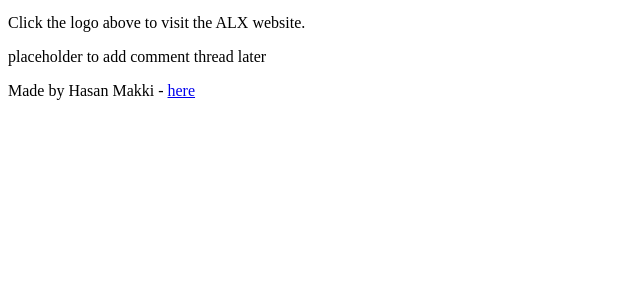
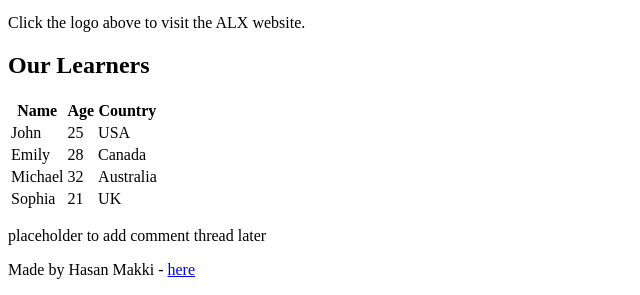
Before and after one commit to 7asanmakki/My_First_Portfolio, a plain HTML site: page html_basic/index.html in a window 1280 px wide. Shown: the part 593-888 px from the top of the page, without its empty margins (0-640 px from the left). Before the commit the page ends 800 px from the top, so only its background shows below. Drawn offline with Linux system fonts and the light colour scheme.

Commit message:
Add learners table to index page

```diff
--- a/html_basic/index.html
+++ b/html_basic/index.html
@@ -29,6 +29,40 @@
                 <img src="https://i.ibb.co/gTDZZT8/ALX-Logo-07.png" alt="ALX Logo" width="200">
             </a>
             <p>Click the logo above to visit the ALX website.</p>
+
+            <!-- Learners Table Added Here -->
+            <h2>Our Learners</h2>
+            <table>
+                <thead>
+                    <tr>
+                        <th>Name</th>
+                        <th>Age</th>
+                        <th>Country</th>
+                    </tr>
+                </thead>
+                <tbody>
+                    <tr>
+                        <td>John</td>
+                        <td>25</td>
+                        <td>USA</td>
+                    </tr>
+                    <tr>
+                        <td>Emily</td>
+                        <td>28</td>
+                        <td>Canada</td>
+                    </tr>
+                    <tr>
+                        <td>Michael</td>
+                        <td>32</td>
+                        <td>Australia</td>
+                    </tr>
+                    <tr>
+                        <td>Sophia</td>
+                        <td>21</td>
+                        <td>UK</td>
+                    </tr>
+                </tbody>
+            </table>
         </article>
 
         <aside>
```
